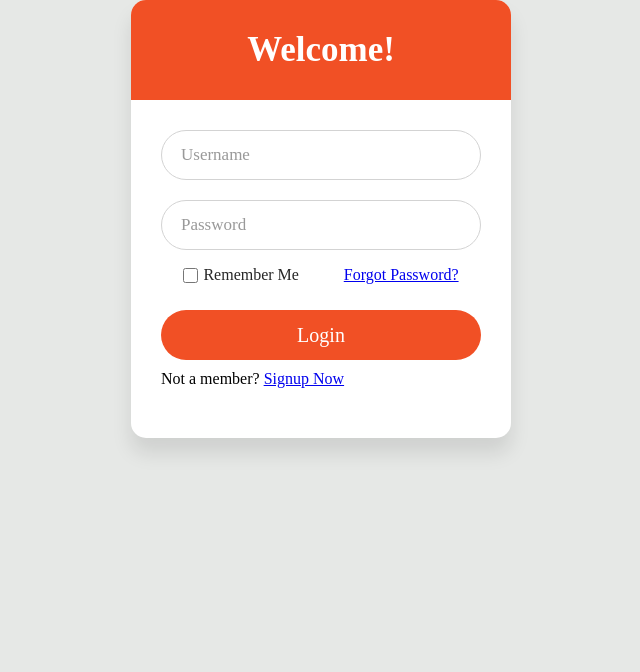
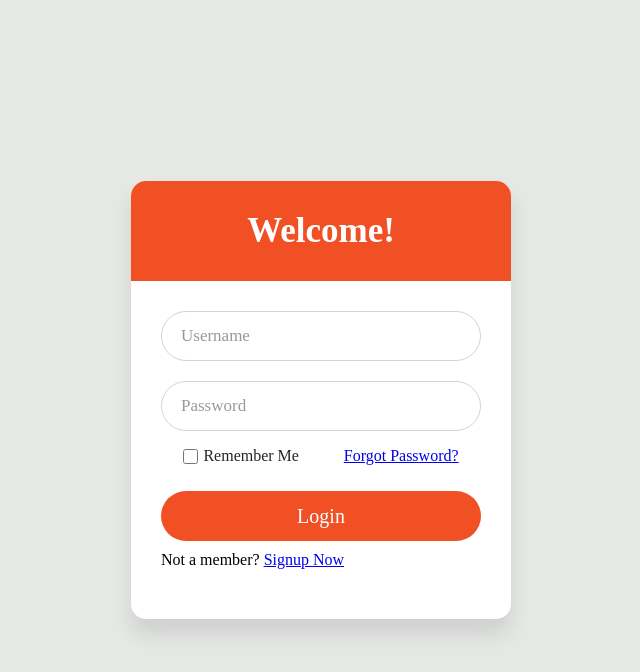
Before and after one commit to quocannguyen/hack-ai-2023, a React (Create React App) app: page /login in a window 1280 px wide. Shown: the top 672 px of the page, without its empty margins (319-959 px from the left). Built offline with nearby package versions, Linux system fonts and the light colour scheme.

Commit message:
fixed the CSS overlap and login page navigation

```diff
--- a/src/Components/Homepage.js
+++ b/src/Components/Homepage.js
@@ -5,7 +5,7 @@ import { Link } from "react-router-dom";
 
 const Homepage = () => {
     return(
-        <div className={x.container}>
+    <div className= {x.container}>
             <div className={x.header}>
                 <div className={x.headerLeft}>
                     <h1>ll</h1>
--- a/src/Components/Login.js
+++ b/src/Components/Login.js
@@ -1,40 +1,42 @@
 import React from "react";
 import { Link } from "react-router-dom";
-import styles from './styles/login.module.css'
+import styles from './styles/login.module.css';
 
 const Login = () => {
-    return(
-       <div className = {styles.wrapper}>
-            <div className = {styles.title}>
-                Welcome!
+  return (
+    <div className={styles.container}>
+    <div className={styles.wrapper}>
+      <div className={styles.title}>Welcome!</div>
+      <form>
+        <div className={styles.field}>
+          <label htmlFor="username">Username</label>
+          <input type="text" id="username" required />
         </div>
-            <form action = "#">
         <div className={styles.field}>
-                    <input type = "text" required/>
-                    <label>Username</label>
+          <label htmlFor="password">Password</label>
+          <input type="password" id="password" required />
         </div>
-                <div className = {styles.field}>
-                    <input type = "password" required/>
-                    <label>Password</label>
+        <div className={styles.content}>
+          <div className={styles.checkbox}>
+            <input type="checkbox" id="remember-me" />
+            <label htmlFor="remember-me">Remember Me</label>
           </div>
-                <div className = {styles.content}>
-                    <div className = {styles.checkbox}>
-                        <input type = "checkbox" id = "remember-me"/>
-                        <label for = "remember-me">Remember Me</label>
-                    </div>
-                    <div className = {styles.passLink}>
-                        <Link to='input'>Forgot Password?</Link>
+          <div className={styles.passLink}>
+            <Link to="/forgot-password">Forgot Password?</Link>
           </div>
         </div>
-                <div className = {styles.field}>
-                    <Link to={'input'}><input type = "submit" value = "Login"/></Link>
+        <div className={styles.field}>
+          <Link to="/input">
+            <input type="submit" value="Login" />
+          </Link>
         </div>
-                <div className = {styles.signupLink}>
-                     Not a member?  <Link to={'signup'}>Signup Now</Link>
+        <div className={styles.signupLink}>
+          Not a member? <Link to="/signup">Signup Now</Link>
         </div>
       </form>
     </div>
-    )
-}
+    </div>
+  );
+};
 
 export default Login;
--- a/src/Components/styles/login.module.css
+++ b/src/Components/styles/login.module.css
@@ -4,9 +4,9 @@
     box-sizing: border-box;
 }
 
-body {
+.container {
     display: grid;
-    height: 100%;
+    height: 100vh;
     width: 100%;
     place-items: center;
     background: #e6e8e6;
--- a/src/index.js
+++ b/src/index.js
@@ -7,6 +7,7 @@ import Login from './Components/Login';
 import Signup from './Components/Signup';
 import Input from './Components/Input';
 const root = ReactDOM.createRoot(document.getElementById('root'));
+
 const router = createBrowserRouter([
  { path: "/",
   element: <App />},
@@ -19,13 +20,11 @@ const router = createBrowserRouter([
   {
     path:"input",
     element: <Input />,
-  }
+  },
 ]
 );
 root.render(
-  <React.StrictMode>
   <RouterProvider router={router}></RouterProvider>
-  </React.StrictMode>
 
 );
 
```
Also changed, not shown: 1 other file (tests, documents, lock files or other folders). Lines whose indentation alone changed are shown as unchanged.
